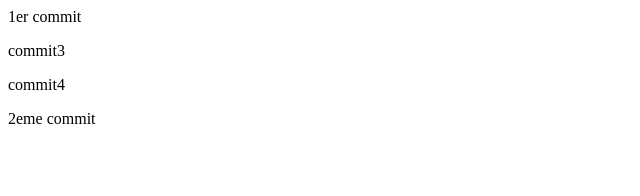
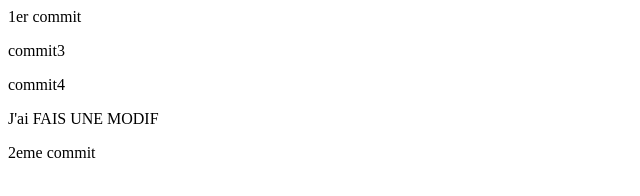
Before and after one commit to ldhem/ProjetGitIntro, a plain HTML site: page index.html in a window 1280 px wide. Shown: the whole page, without its empty margins (0-640 px from the left). Drawn offline with Linux system fonts and the light colour scheme.

Commit message:
J'ai fais une modif

```diff
--- a/index.html
+++ b/index.html
@@ -8,6 +8,7 @@
     <p>1er commit</p>
     <p>commit3</p>
     <p>commit4</p>
+    <p>J'ai FAIS UNE MODIF</p>
 
 </body>
 <footer>2eme commit</footer>
```
